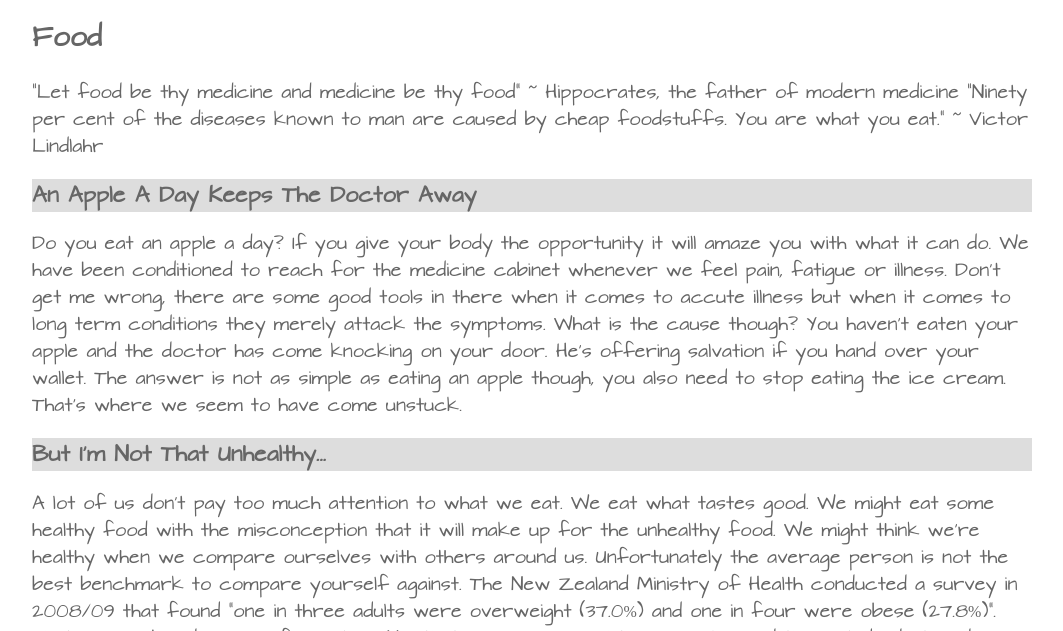
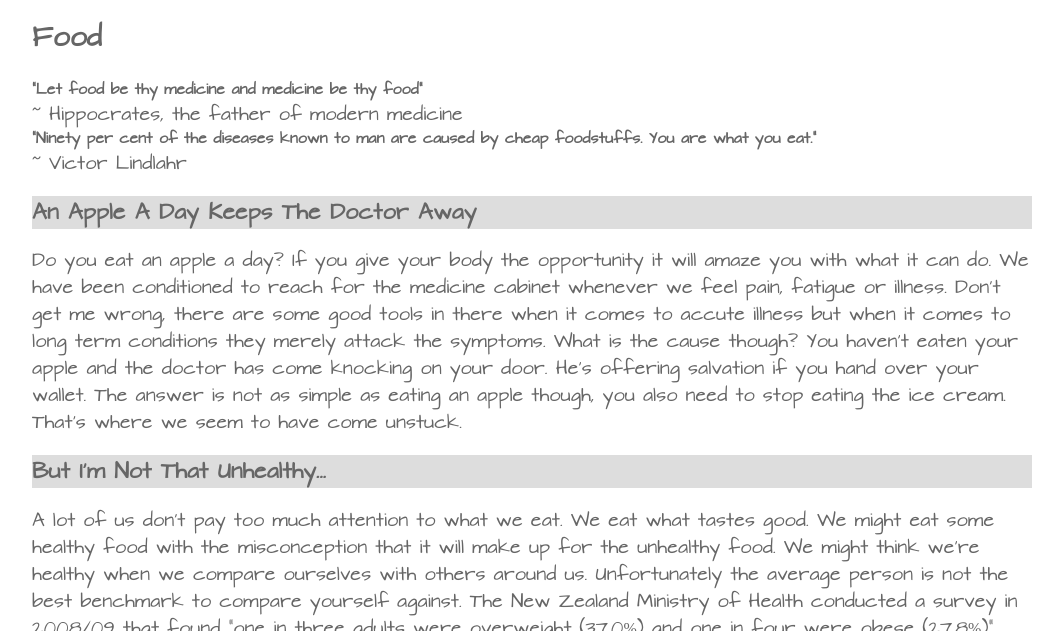
Before and after one commit to simplegsb/simplegsb.github.com, a plain HTML site: page food.html in a window 1280 px wide. Shown: the part 169-800 px from the top of the page, without its empty margins (108-1171 px from the left). Drawn offline with Linux system fonts and the light colour scheme.

Commit message:
Chnaged quote style
Former-commit-id: 815542ebd500e3895579aee7db71f714b1970344

```diff
--- a/css/layout.css
+++ b/css/layout.css
@@ -50,6 +50,13 @@ h4
 	background-color: #eee;
 }
 
+q
+{
+	display: block;
+	font-size: 0.8em;
+	font-weight: bold;
+}
+
 /***************************************************
  * Header
  **************************************************/
```
Also changed, not shown: spirituality.html (+3 -1 lines).
